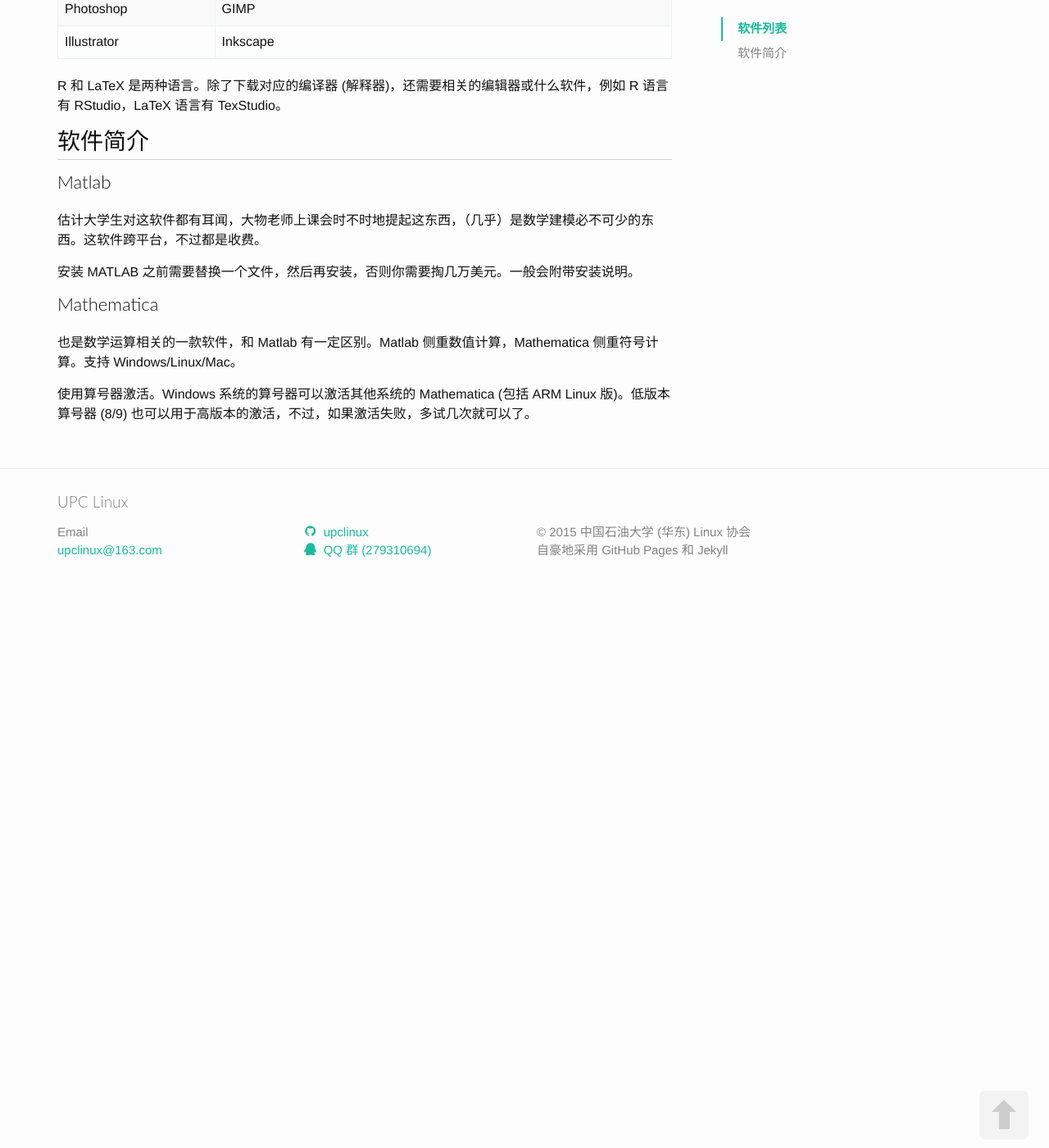
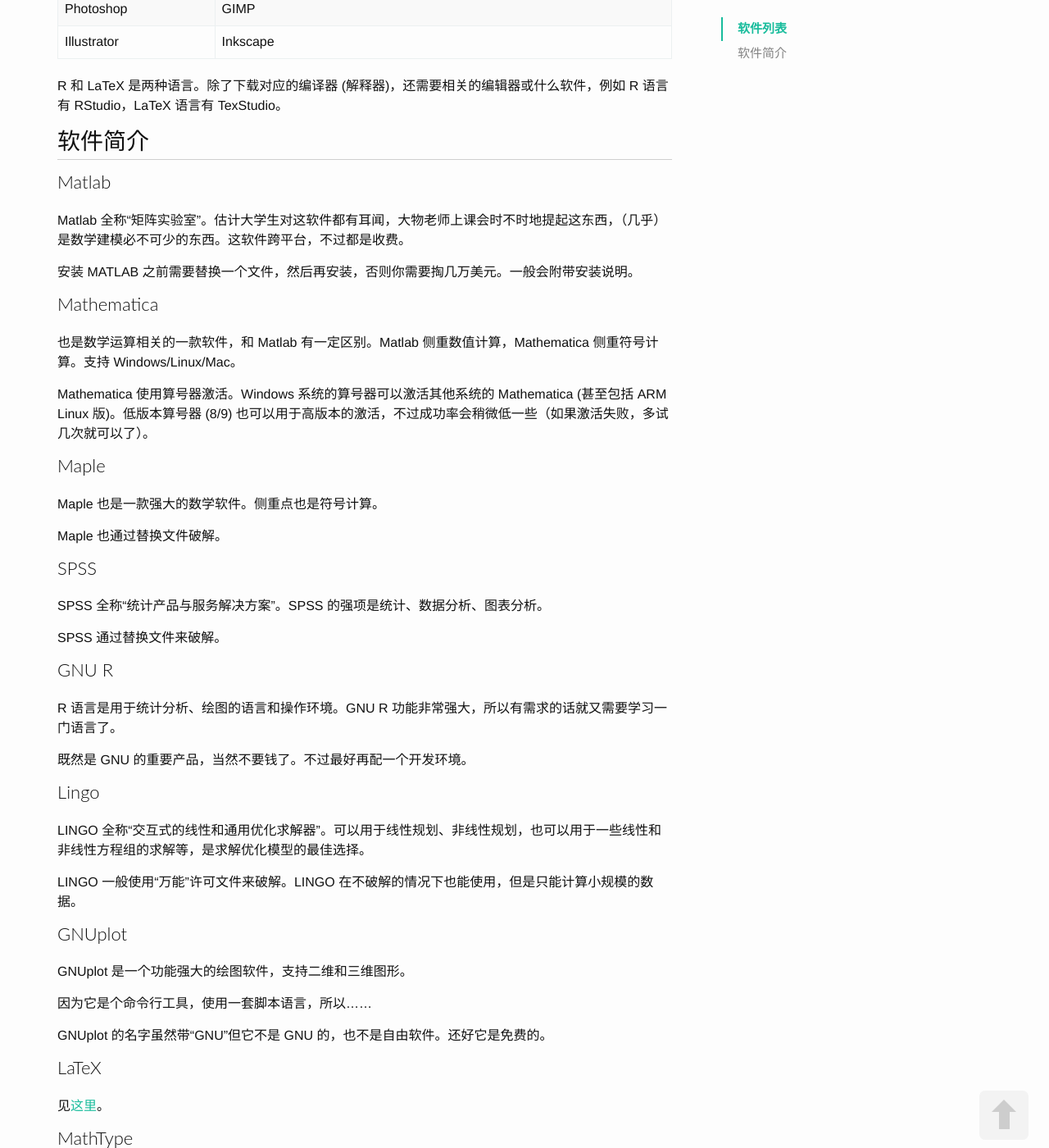
Before and after one commit to upclinux/intro, a Jekyll site: the page built from _posts/work/2005-12-29-math.markdown, in a window 1280 px wide and 1400 px high, scrolled down 1037 px. Shown: the whole window at 82% size. Built offline with Jekyll 4.4.1, drawn with Linux system fonts in a browser that asks for light colours; nearby versions of some CDN libraries; before the commit the page ends 1765 px from its top, so only the background shows below that; some of the changed text lies outside the part shown.

Commit message:
几篇文章
1.时间差8小时的解决方法
2.提倡用搜索引擎
3.“提问的智慧”中加入有关搜索引擎的事儿
4.常用数学软件
5.安装前faq的补充

```diff
--- a/_posts/novice/2001-12-30-how-to-ask.markdown
+++ b/_posts/novice/2001-12-30-how-to-ask.markdown
@@ -11,7 +11,9 @@
 
 遇到问题不可怕，因为大多数问题都是可以解决的。
 
-不过，有些人确实很“好问”，“但是问来问去的问题啊，too simple，sometimes naïve *(幼稚)*！” 结果是，要么没人回答*（当然也可能是没人会用）*，要么被人鄙视，提问者浪费了很多时间。
+首先应该尝试通过搜索引擎解决。[这里]({{ site.baseurl }}/01/google/)讲述的是搜索引擎的事儿。
+
+有些人确实很“好问”，“但是问来问去的问题啊，too simple，sometimes naïve *(幼稚)*！” 结果是，要么没人回答*（当然也可能是没人会用）*，要么被人鄙视，提问者浪费了很多时间。
 
 所以，在提问之前，了解一下提问的技巧也是很有必要的。
 
--- a/_posts/work/2005-12-29-math.markdown
+++ b/_posts/work/2005-12-29-math.markdown
@@ -38,7 +38,7 @@
 
 ## Matlab
 
-估计大学生对这软件都有耳闻，大物老师上课会时不时地提起这东西，（几乎）是数学建模必不可少的东西。这软件跨平台，不过都是收费。
+Matlab 全称“矩阵实验室”。估计大学生对这软件都有耳闻，大物老师上课会时不时地提起这东西，（几乎）是数学建模必不可少的东西。这软件跨平台，不过都是收费。
 
 安装 MATLAB 之前需要替换一个文件，然后再安装，否则你需要掏几万美元。一般会附带安装说明。
 
@@ -46,4 +46,48 @@
 
 也是数学运算相关的一款软件，和 Matlab 有一定区别。Matlab 侧重数值计算，Mathematica 侧重符号计算。支持 Windows/Linux/Mac。
 
-使用算号器激活。Windows 系统的算号器可以激活其他系统的 Mathematica (包括 ARM Linux 版)。低版本算号器 (8/9) 也可以用于高版本的激活，不过，如果激活失败，多试几次就可以了。
+Mathematica 使用算号器激活。Windows 系统的算号器可以激活其他系统的 Mathematica (甚至包括 ARM Linux 版)。低版本算号器 (8/9) 也可以用于高版本的激活，不过成功率会稍微低一些（如果激活失败，多试几次就可以了）。
+
+## Maple
+
+Maple 也是一款强大的数学软件。侧重点也是符号计算。
+
+Maple 也通过替换文件破解。
+
+## SPSS
+
+SPSS 全称“统计产品与服务解决方案”。SPSS 的强项是统计、数据分析、图表分析。
+
+SPSS 通过替换文件来破解。
+
+## GNU R
+
+R 语言是用于统计分析、绘图的语言和操作环境。GNU R 功能非常强大，所以有需求的话就又需要学习一门语言了。
+
+既然是 GNU 的重要产品，当然不要钱了。不过最好再配一个开发环境。
+
+## Lingo
+
+LINGO 全称“交互式的线性和通用优化求解器”。可以用于线性规划、非线性规划，也可以用于一些线性和非线性方程组的求解等，是求解优化模型的最佳选择。
+
+LINGO 一般使用“万能”许可文件来破解。LINGO 在不破解的情况下也能使用，但是只能计算小规模的数据。
+
+## GNUplot
+
+GNUplot 是一个功能强大的绘图软件，支持二维和三维图形。
+
+因为它是个命令行工具，使用一套脚本语言，所以……
+
+GNUplot 的名字虽然带“GNU”但它不是 GNU 的，也不是自由软件。还好它是免费的。
+
+## LaTeX
+
+见[这里]({{ site.baseurl }}/05/latex/)。
+
+## MathType
+
+MathType 是强大的公式编辑器。Word 2003 以及 WPS Office 附带的公式编辑器就是 MathType 的精简版本。
+
+所以 MathType 功能当然比“公式编辑器”多。值得一提的是，MathType 支持以 LaTeX 格式输入公式，也支持将公式复制成 LaTeX 格式。因此，写文章时如果遇到复杂数学公式可以用 MathType “作弊”。
+
+只需要找到注册码即可使用。
```
Also changed, not shown: other parts of _posts/work/2005-12-29-math.markdown (+1 -1 lines), _posts/configuration/2003-12-25-utc.markdown (added, +23 -0 lines), _posts/novice/2001-12-25-google.markdown (added, +27 -0 lines), _posts/try/2002-12-31-prepare.markdown (+11 -0 lines).
